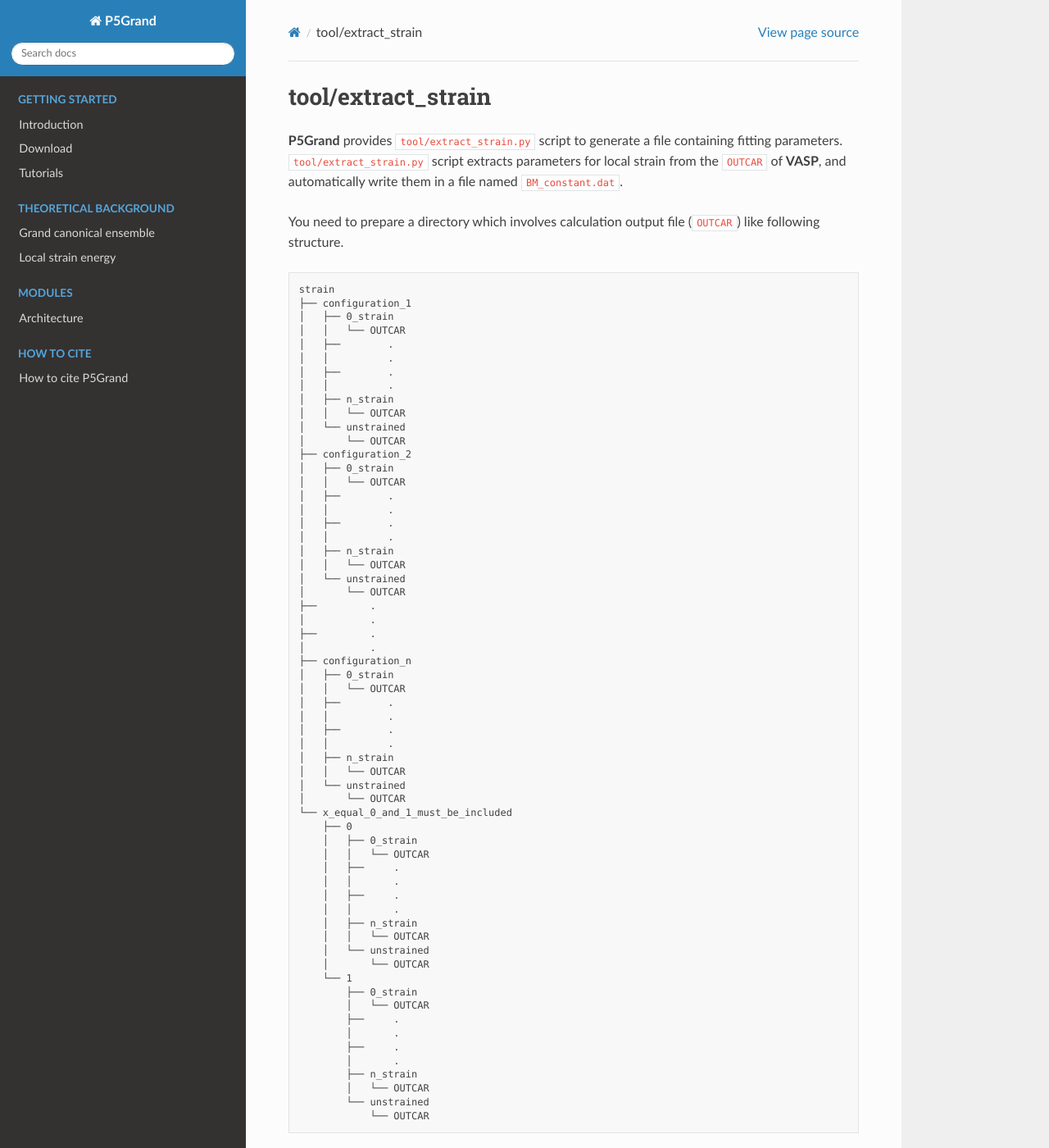
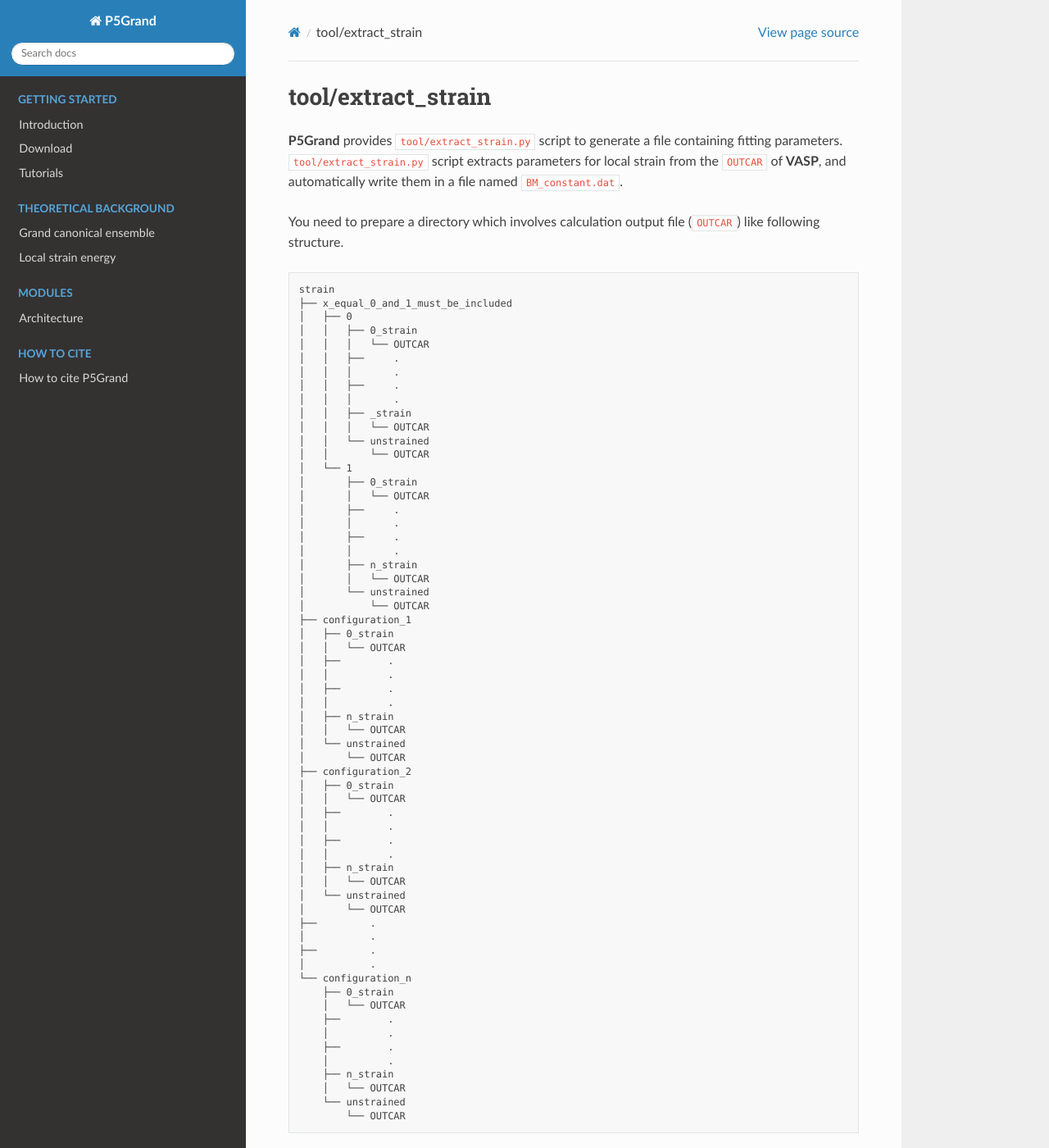
Before and after one commit to Han-Gyuseung/5PG, a Sphinx documentation site: the page built from docs/source/start/tutorial/tool.rst, in a window 1280 px wide and 1400 px high. Shown: the whole window at 82% size. Built offline with Sphinx 7.4.7 and the Read the Docs theme 2.0.0, drawn with Linux system fonts in a browser that asks for light colours; part of the change alters nothing that is shown.

```diff
--- a/docs/source/start/tutorial/tool.rst
+++ b/docs/source/start/tutorial/tool.rst
@@ -9,6 +9,29 @@ You need to prepare a directory which involves calculation output file (``OUTCAR
 ::
 
  strain
+ ├── x_equal_0_and_1_must_be_included
+ │   ├── 0
+ │   │   ├── 0_strain
+ │   │   │   └── OUTCAR
+ │   │   ├──     .
+ │   │   │       .
+ │   │   ├──     .
+ │   │   │       .
+ │   │   ├── _strain
+ │   │   │   └── OUTCAR
+ │   │   └── unstrained
+ │   │       └── OUTCAR
+ │   └── 1
+ │       ├── 0_strain
+ │       │   └── OUTCAR
+ │       ├──     .
+ │       │       .
+ │       ├──     .
+ │       │       .
+ │       ├── n_strain
+ │       │   └── OUTCAR
+ │       └── unstrained
+ │           └── OUTCAR
  ├── configuration_1
  │   ├── 0_strain
  │   │   └── OUTCAR
@@ -35,40 +58,18 @@ You need to prepare a directory which involves calculation output file (``OUTCAR
  │           .
  ├──         .
  │           .
- ├── configuration_n
- │   ├── 0_strain
- │   │   └── OUTCAR
- │   ├── 	.
- │   │   	.
- │   ├── 	.
- │   │   	.
- │   ├── n_strain
- │   │   └── OUTCAR
- │   └── unstrained
- │       └── OUTCAR
- └── x_equal_0_and_1_must_be_included
-     ├── 0
-     │   ├── 0_strain
-     │   │   └── OUTCAR
-     │   ├──     .
-     │   │       .
-     │   ├──     .
-     │   │       .
-     │   ├── n_strain
-     │   │   └── OUTCAR
-     │   └── unstrained
-     │       └── OUTCAR
-     └── 1
-         ├── 0_strain
-         │   └── OUTCAR
-         ├──     .
-         │       .
-         ├──     .
-         │       .
-         ├── n_strain
-         │   └── OUTCAR
-         └── unstrained
-             └── OUTCAR
+ └── configuration_n
+     ├── 0_strain
+     │   └── OUTCAR
+     ├── 	.
+     │   	.
+     ├── 	.
+     │   	.
+     ├── n_strain
+     │   └── OUTCAR
+     └── unstrained
+         └── OUTCAR
+
 
 The basic command to extract the parameters for local strain from the OUTCAR of **VASP**. Enter this command in ``strain`` directory above.
 
```
